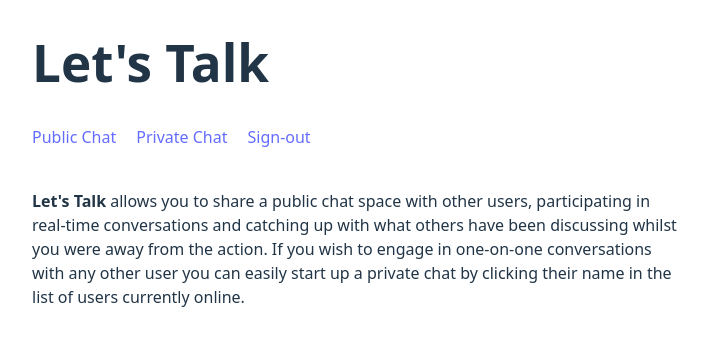
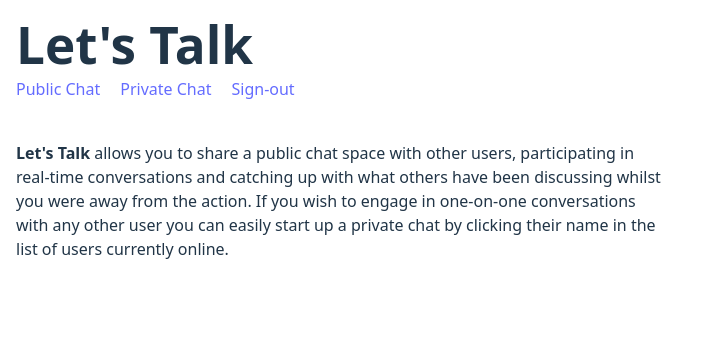
Before and after one commit to wmfsdev/chat-client, a React (Vite) app: page / in a window 1280 px wide. Shown: the top 346 px of the page, without its empty margins (0-724 px from the left). Built offline with nearby package versions, Linux system fonts and the light colour scheme; no server answers.

Commit message:
update CSS for Chat component

```diff
--- a/src/App.css
+++ b/src/App.css
@@ -1,9 +1,20 @@
-#root {
-  padding: 0rem 2rem 2rem 2rem;
+body {
+  height: 100vh;
+  display: flex;
+  flex-direction: column;
 }
 
 * {
-  box-sizing: border-box;
+    padding: 0px;
+    margin: 0px;
+    box-sizing: border-box;
+}
+
+#root {
+  padding: 1rem 1rem 1rem 1rem;
+  display: flex;
+  flex-direction: column;
+  height: 100vh;
 }
 
 .card {
@@ -16,15 +27,11 @@ li {
   list-style-type: none;
 }
 
-html, body {
-  margin: 0;
-  padding: 0;
-  height: 100%;
-  width: 100%;
-}
-
 header {
   margin-bottom: 40px;
+  display: flex;
+  flex-direction: column;
+  gap: 5px;
 }
 
 .app-desc {
@@ -33,13 +40,19 @@ header {
 
 .chat-frame {
   display: flex;
+  flex: 1;
   margin-top: 40px;
   width: 100%;
   gap: 20px;
+  height: 100vh;
+  overflow-y: auto;
 }
 
 .chat-users {
   min-width: 150px;
+  display: flex;
+  flex-direction: column;
+  gap: 10px;
 }
 
 .chat-users ul {
@@ -52,22 +65,21 @@ header {
   background-color: rgb(99, 99, 99);
 }
 
-
 .chat-messages {
   border: #61dafbaa;
   border-width: 1px;
-  border-style: double;
-  width: 100%;
-  padding: 10px;
-  flex: 1 1 0%;
+  flex: 1;
+  display: flex;
+  flex-direction: column;
+  overflow-y: auto;
+  justify-content: space-between;
   box-sizing: border-box;
   background-color: rgb(89, 89, 89);
   border-color: rgb(89, 89, 89);
   border-radius: 3px;
   border-style: solid;
-  padding: 20px 25px 25px 25px;
-  width: fit-content;
-  filter: drop-shadow(-2px 3px 0px rgb(80, 97, 184))
+  padding: 15px 15px 15px 15px;
+  filter: drop-shadow(-2px 3px 0px rgb(80, 97, 184));
 }
 
 .chat-messages p {
@@ -87,10 +99,15 @@ header {
 }
 
 .chat-type {
-  margin-top: 20px;
   display: flex;
-  justify-content: space-between;
   gap: 5px;
+  height: 50px;
+  flex-shrink: 0;
+  padding: 5px;
+  background-color: rgb(89, 89, 89);
+  border-radius: 3px;
+  filter: drop-shadow(-2px 3px 0px rgb(80, 97, 184));
+  border: 2px, solid, #747474;
 }
 
 .chat-type input {
@@ -99,13 +116,22 @@ header {
 
 .chat-type button {
   background-color: rgb(40, 40, 40);
+  padding: 0;
+  width: 80px
+}
+
+
+.chat-wrapper {
+  display: flex;
+  flex-direction: column;
+  flex: 1;
+  gap: 20px;
 }
 
 .chat-messages ul {
   display: flex;
   flex-direction: column;
   gap: 5px;
-  /* border-left: 2px solid rgb(106, 106, 106); */
   border: 2px solid rgb(106, 106, 106);
 }
 
```
